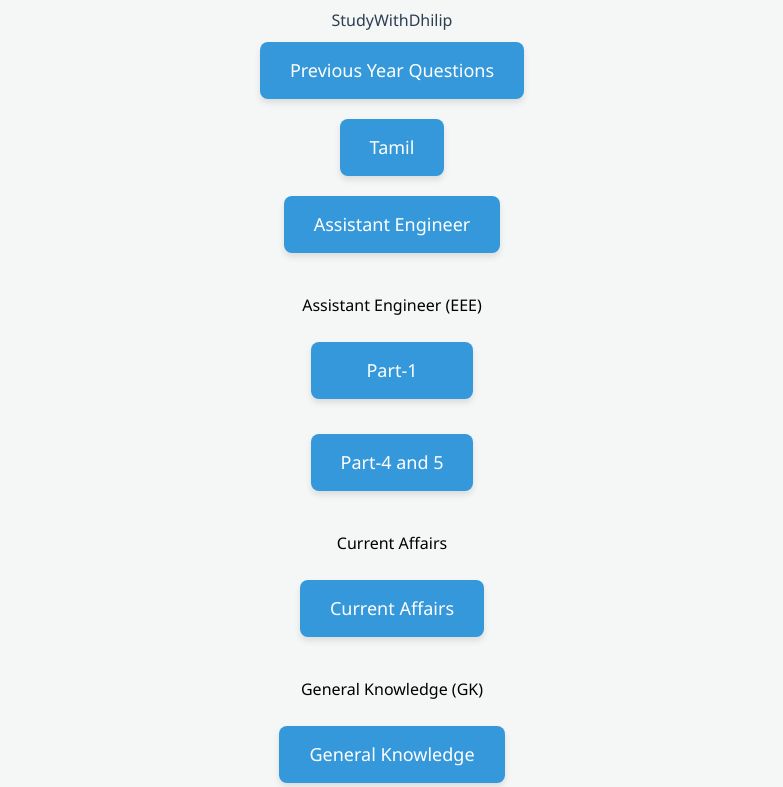
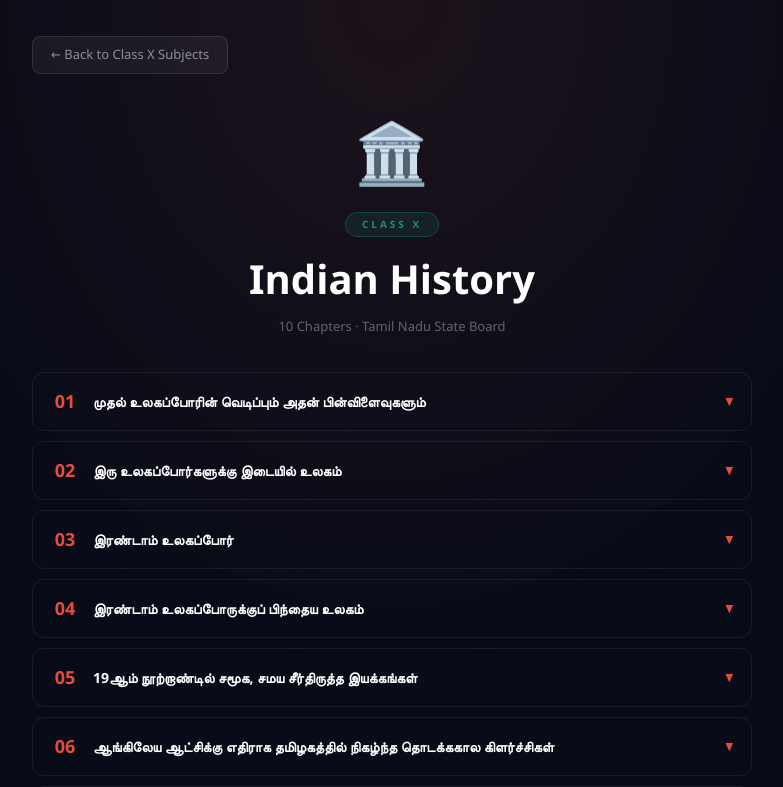
Before and after one commit to dhilip04211-cell/studywithdhilip, a React (Vite) app: page /#/gk/ten/indian-history in a window 1280 px wide. Before the commit this address led to /. Shown: the top 787 px of the page, without its empty margins (248-1031 px from the left). Built offline with nearby package versions, Linux system fonts and the light colour scheme.

Commit message:
polity added 12

```diff
--- a/src/App.jsx
+++ b/src/App.jsx
@@ -285,7 +285,7 @@ export default function App() {
         <Route path="/gk/ten/chemistry" element={<TenChemistry />} />
         <Route path="/gk/ten/economics" element={<TenEconomics />} />
         <Route path="/gk/ten/geography" element={<TenGeography />} />
-        <Route path="/gk/ten/tenindianhistory" element={<TenIndianHistory />} />
+        <Route path="/gk/ten/indian-history" element={<TenIndianHistory />} />
         <Route path="/gk/ten/physics" element={<TenPhysics />} />
         <Route path="/gk/ten/polity" element={<TenPolity />} />
         <Route path="/gk/ten/tamilnadu-history" element={<TenTamilnaduHistory />} />
--- a/src/GK/Ten/TenIndianHistory/TenIndianHistory.jsx
+++ b/src/GK/Ten/TenIndianHistory/TenIndianHistory.jsx
@@ -165,7 +165,7 @@ export default function TenIndianHistory() {
                       }}
                       onClick={() =>
                         navigate(
-                          `${info.subjectRoute}/chapter${i + 1}`
+                          `${info.subjectRoute}/Chapter${i + 1}`
                         )
                       }
                     >
--- a/src/GK/Ten/ten.jsx
+++ b/src/GK/Ten/ten.jsx
@@ -2,7 +2,7 @@ import { useState } from "react";
 import { useNavigate } from "react-router-dom";
 
 const subjects = [
-  { route: "/gk/ten/tenindianhistory", label: "Indian History", icon: "🏛️", color: "#E74C3C" },
+  { route: "/gk/ten/indian-history", label: "Indian History", icon: "🏛️", color: "#E74C3C" },
   { route: "/gk/ten/tamilnadu-history", label: "Tamilnadu History", icon: "🌺", color: "#E67E22" },
   { route: "/gk/ten/geography", label: "Geography", icon: "🌍", color: "#27AE60" },
   { route: "/gk/ten/polity", label: "Polity", icon: "⚖️", color: "#2980B9" },
```
